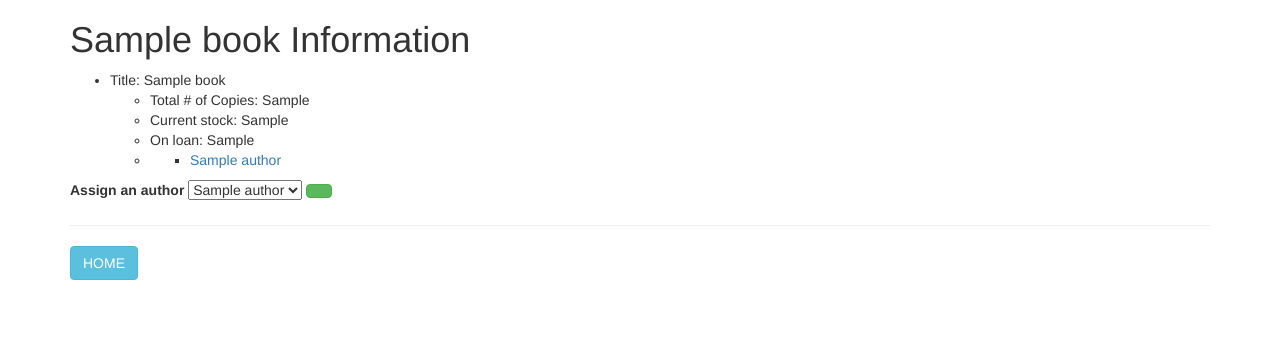
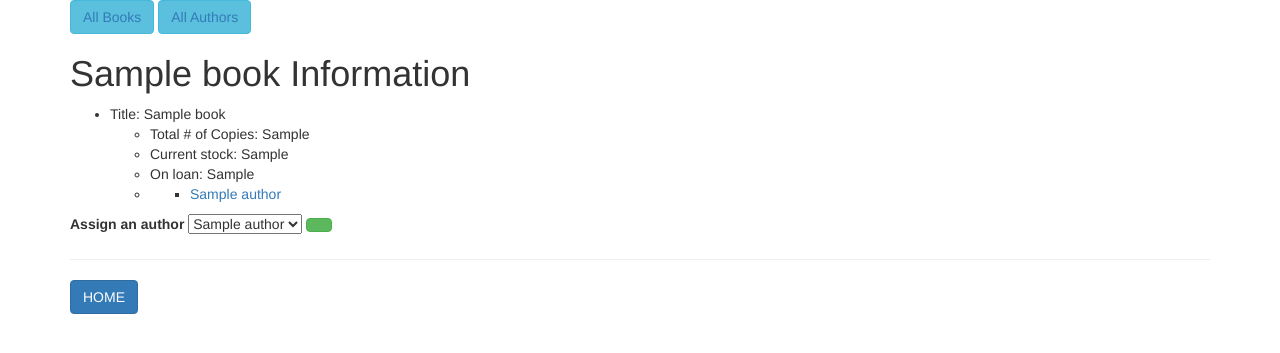
Before and after one commit to jeemb/library-sql, a PHP site: template views/book.html.twig in a window 1280 px wide. Shown: the top 353 px of the page. Run offline with PHP 8.4, Linux system fonts and the light colour scheme; the template is opened without the code that fills it: most values are stand-ins (such as "Sample title", 1, 10 or a date in 2020); some libraries are stand-ins or nearby versions.

Commit message:
add buttons to view all books and authors and assign books to authors functionality

```diff
--- a/src/Author.php
+++ b/src/Author.php
@@ -47,10 +47,10 @@ class Author
         $GLOBALS['DB']->exec("DELETE FROM books_authors WHERE author_id = {$this->getId()};");
     }
 
-    function addBook($new_book)
+    function addBook($id)
     {
 
-        $GLOBALS['DB']->exec("INSERT INTO books_authors (book_id, author_id) VALUES ({$new_book->getId()}, {$this->getId()});");
+        $GLOBALS['DB']->exec("INSERT INTO books_authors (book_id, author_id) VALUES ({$id}, {$this->getId()});");
     }
 
     function getBooks()
--- a/src/Book.php
+++ b/src/Book.php
@@ -86,10 +86,10 @@ class Book
         $GLOBALS['DB']->exec("DELETE FROM books_authors WHERE book_id = {$this->getId()};");
     }
 
-    function addAuthor($new_author)
+    function addAuthor($id)
     {
 
-        $GLOBALS['DB']->exec("INSERT INTO books_authors (book_id, author_id) VALUES ({$this->getId()}, {$new_author->getId()});");
+        $GLOBALS['DB']->exec("INSERT INTO books_authors (book_id, author_id) VALUES ({$this->getId()}, {$id});");
     }
 
     function getAuthors()
--- a/views/base.html.twig
+++ b/views/base.html.twig
@@ -6,10 +6,13 @@
     </head>
     <body>
         <div class="container">
+            <button class="btn btn-info"><a href="/books">All Books</a></button>
+            <button class="btn btn-info"><a href="/authors">All Authors</a></button>
+
             {% block content %}
             {% endblock %}
             <hr>
-            <a href="/" ><button class="btn btn-info">HOME</button></a>
+            <a href="/" ><button class="btn btn-primary">HOME</button></a>
         </div>
     </body>
 </html>
```
Also changed, not shown: app/app.php (+16 -0 lines).
